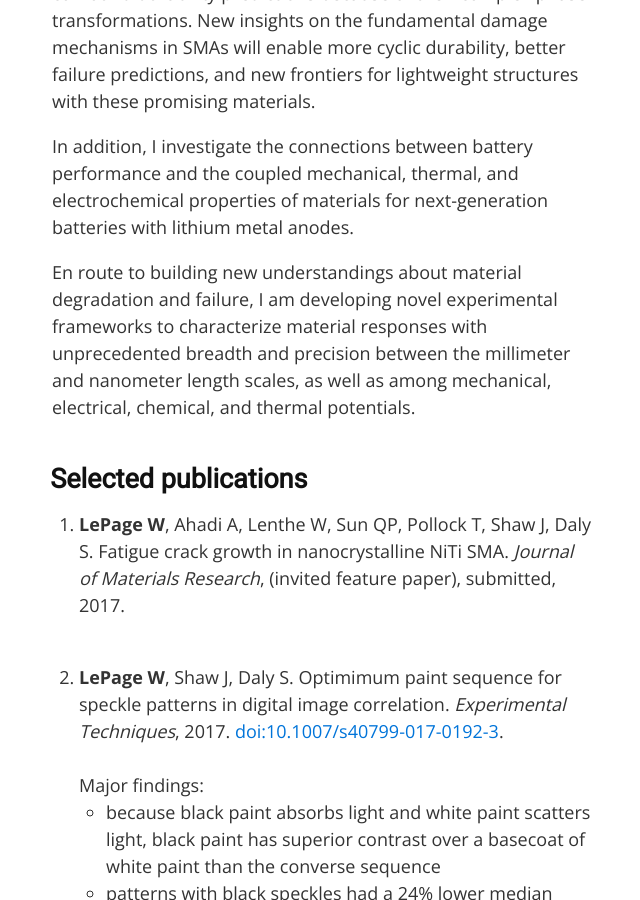
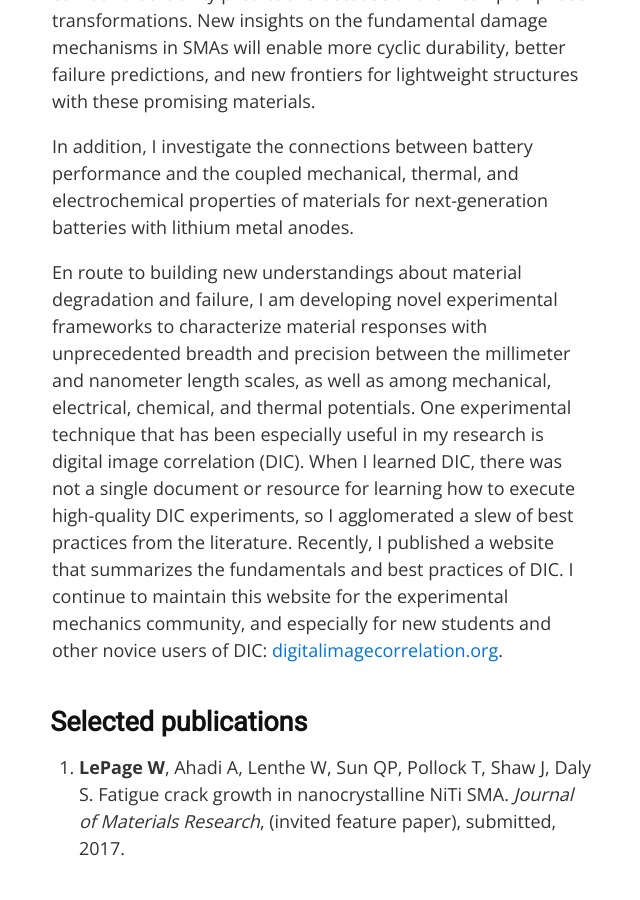
Before and after one commit to wlepage/wlepage.github.io, a Jekyll site: the page built from index.md, in a window 1280 px wide and 900 px high, scrolled down 1930 px. Shown: the whole window, without its empty margins (318-958 px from the left). Built offline with Jekyll 4.4.1, drawn with Linux system fonts in a browser that asks for light colours.

Commit message:
Added http://digitalimagecorrelation.org/

```diff
--- a/index.md
+++ b/index.md
@@ -48,7 +48,7 @@ Shape memory alloys (SMAs) are unique metals that are most commonly used in biom
 
 In addition, I investigate the connections between battery performance and the coupled mechanical, thermal, and electrochemical properties of materials for next-generation batteries with lithium metal anodes.
 
-En route to building new understandings about material degradation and failure, I am developing novel experimental frameworks to characterize material responses with unprecedented breadth and precision between the millimeter and nanometer length scales, as well as among mechanical, electrical, chemical, and thermal potentials.
+En route to building new understandings about material degradation and failure, I am developing novel experimental frameworks to characterize material responses with unprecedented breadth and precision between the millimeter and nanometer length scales, as well as among mechanical, electrical, chemical, and thermal potentials. One experimental technique that has been especially useful in my research is digital image correlation (DIC). When I learned DIC, there was not a single document or resource for learning how to execute high-quality DIC experiments, so I agglomerated a slew of best practices from the literature. Recently, I published a website that summarizes the fundamentals and best practices of DIC. I continue to maintain this website for the experimental mechanics community, and especially for new students and other novice users of DIC: [digitalimagecorrelation.org](http://digitalimagecorrelation.org/).
 
 ## Selected publications
 1. __LePage W__, Ahadi A, Lenthe W, Sun QP, Pollock T, Shaw J, Daly S. Fatigue crack growth in nanocrystalline NiTi SMA. _Journal of Materials Research_, (invited feature paper), submitted, 2017. <br /><br />
```
